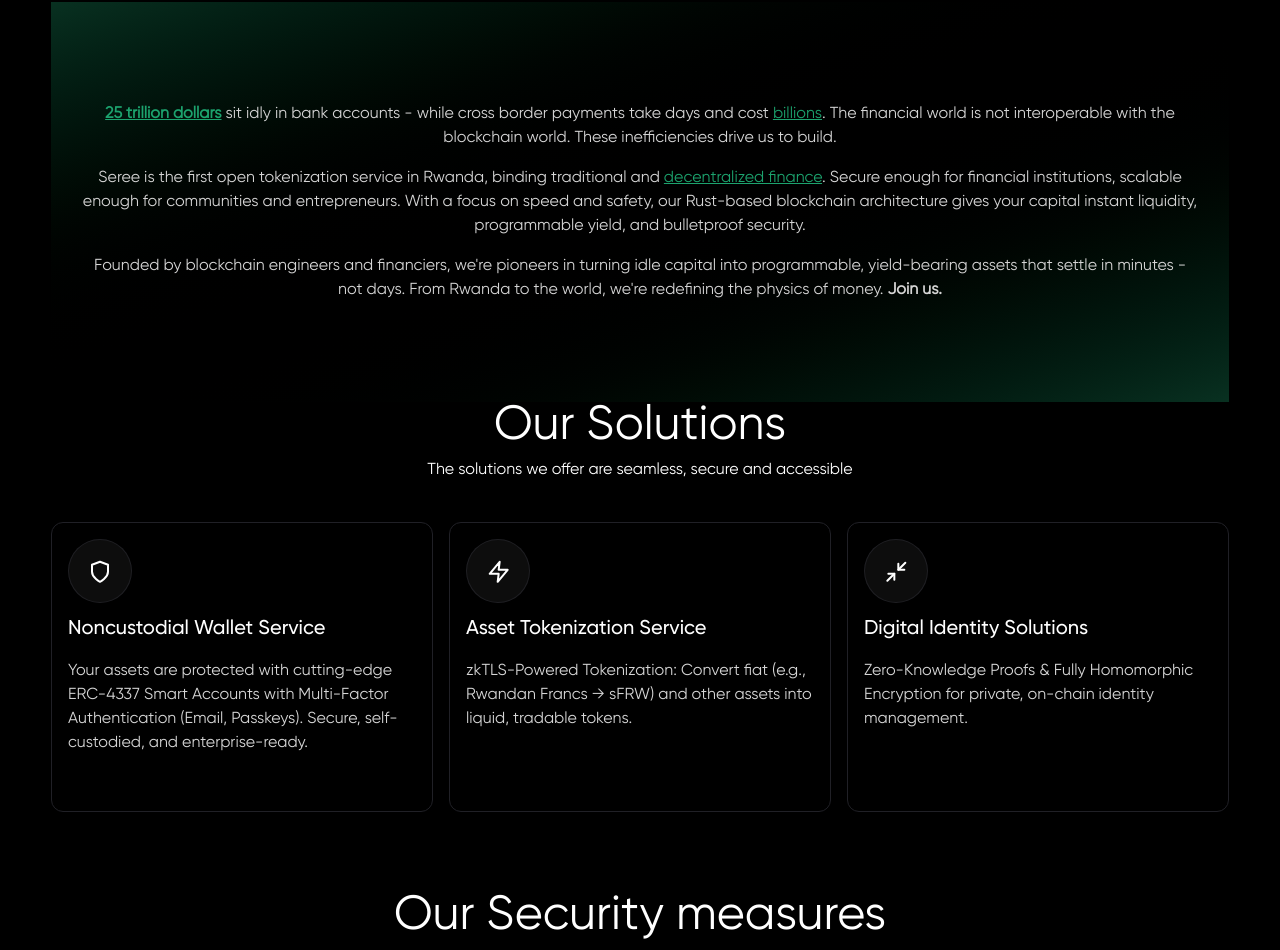
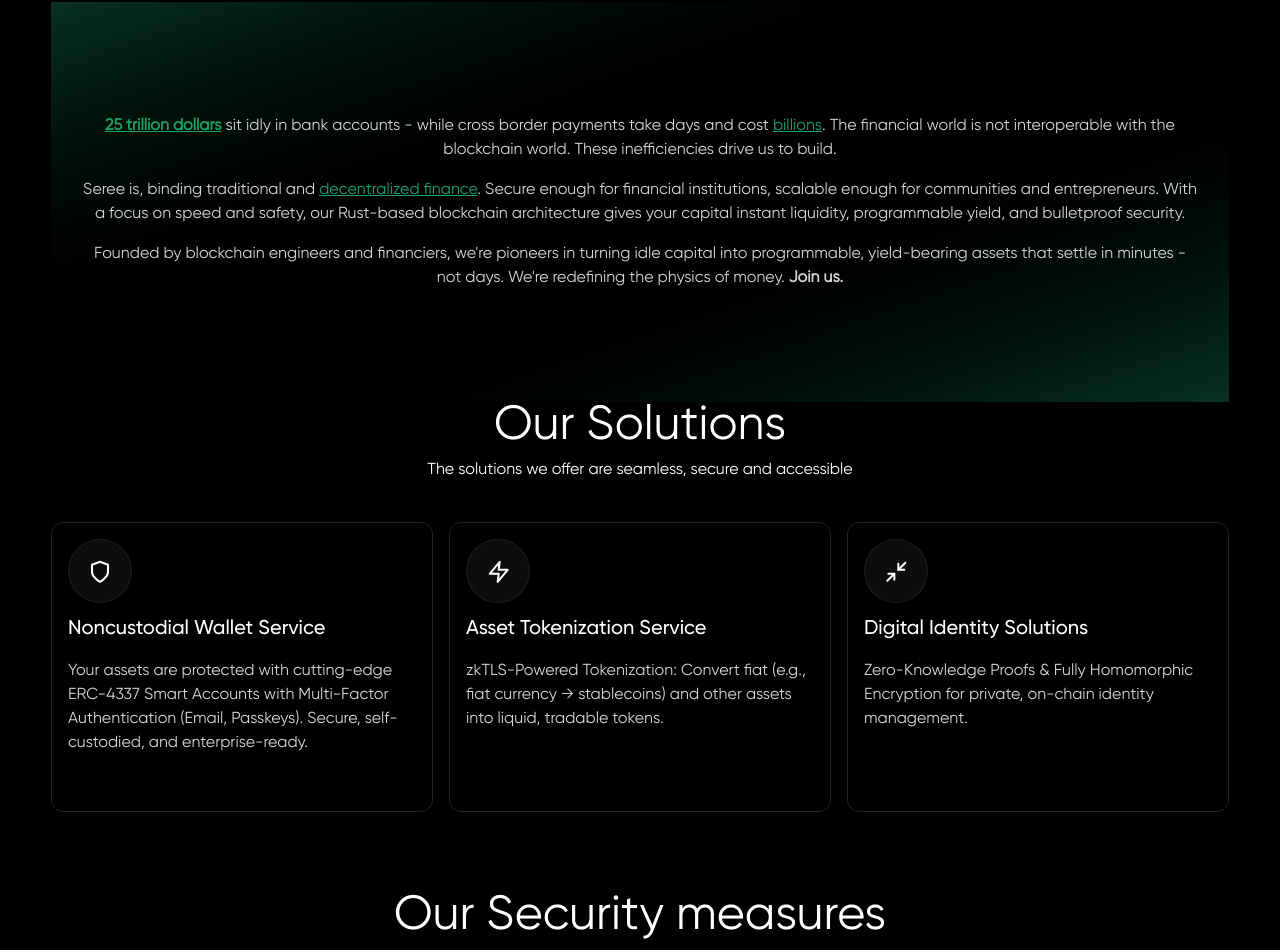
Before and after one commit to 0xsereel/website, a React (Vite) app: page /about in a window 1280 px wide. Shown: the part 1173-2123 px from the top of the page. Built offline with nearby package versions, Linux system fonts and the light colour scheme.

Commit message:
remove Rwanda

```diff
--- a/src/components/About/AboutHero.tsx
+++ b/src/components/About/AboutHero.tsx
@@ -52,7 +52,7 @@ export const AboutHero = () => {
                   world. These inefficiencies drive us to build.
                 </p>
                 <p className="text-[#D5D5D5] mt-4">
-                  Seree is the first open tokenization service in Rwanda,
+                  Seree is,
                   binding traditional and{" "}
                   <a
                   href="https://www.investopedia.com/decentralized-finance-defi-5113835"
@@ -71,8 +71,7 @@ export const AboutHero = () => {
                 <p className="text-[#D5D5D5] mt-4">
                   Founded by blockchain engineers and financiers,
                   we're pioneers in turning idle capital into programmable,
-                  yield-bearing assets that settle in minutes - not days. From
-                  Rwanda to the world, we're redefining the physics of money.{" "}
+                  yield-bearing assets that settle in minutes - not days. We're redefining the physics of money.{" "}
                   <strong>Join us.</strong>
                 </p>
               </div>
@@ -147,8 +146,7 @@ export const AboutHero = () => {
                     Asset Tokenization Service
                   </h3>
                   <p className="mt-4 text-[#D5D5D5]">
-                    zkTLS-Powered Tokenization: Convert fiat (e.g., Rwandan
-                    Francs → sFRW) and other assets into liquid, tradable
+                    zkTLS-Powered Tokenization: Convert fiat (e.g., fiat currency → stablecoins) and other assets into liquid, tradable
                     tokens.
                   </p>
                 </div>
--- a/src/components/Home/CoreProduct.tsx
+++ b/src/components/Home/CoreProduct.tsx
@@ -73,8 +73,8 @@ export const CoreProduct = () => {
                 Asset Tokenization Service
               </h3>
               <p className="mt-4 text-[#D5D5D5]">
-                zkTLS-Powered Tokenization: Convert fiat (e.g., Rwandan Francs →
-                sFRW) and other assets into liquid, tradable tokens.
+                zkTLS-Powered Tokenization: Convert fiat (e.g., fiat currency →
+                stablecoins) and other assets into liquid, tradable tokens.
               </p>
             </div>
           </div>
--- a/src/components/Home/RecentArticles.tsx
+++ b/src/components/Home/RecentArticles.tsx
@@ -32,7 +32,7 @@ export const RecentArticles = () => {
 
             <div className="w-full mt-3 text-xl text-left">
               <p>
-                How Rwanda's Banks Can Leverage Tokenized sFRW for Cross-Border
+                How Banks Can Leverage Stablecoins for Cross-Border
                 Efficiency
               </p>
             </div>
```
